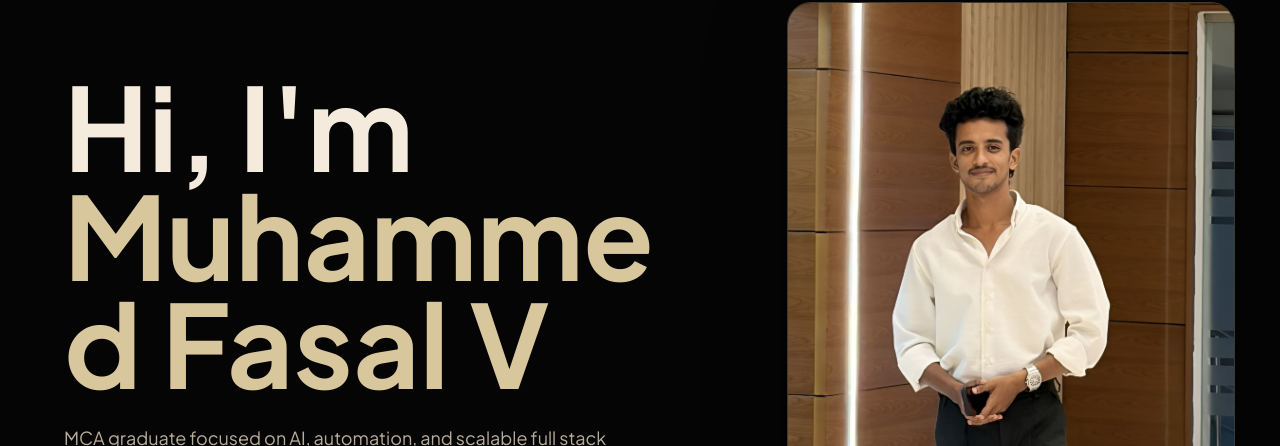
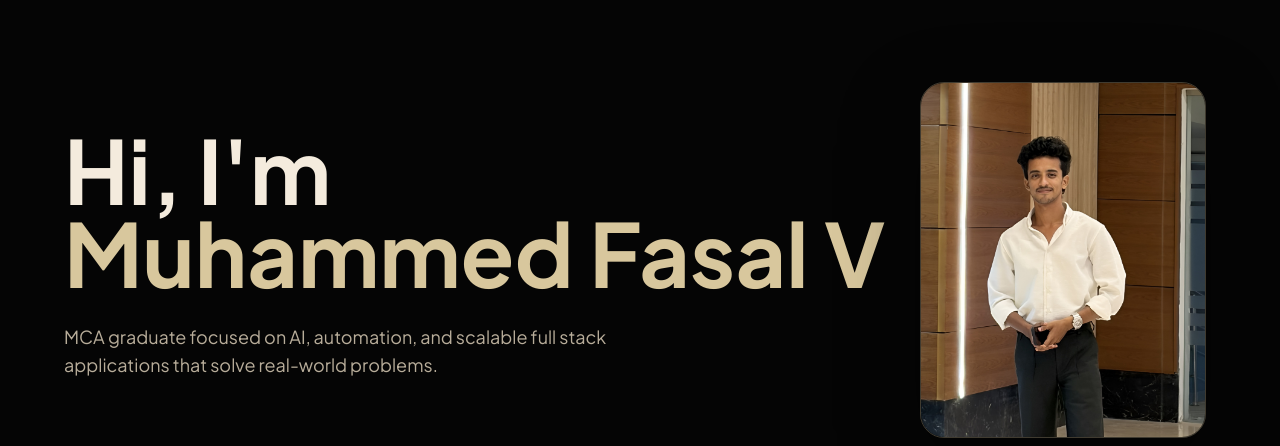
Before and after one commit to fasalmuhammed/Portfolio-Website, a React (Vite) app in the folder frontend/: page / in a window 1280 px wide. Shown: the part 202-648 px from the top of the page. Built offline with nearby package versions, Linux system fonts and the light colour scheme; no server answers.

Commit message:
fix: name alignment in hero, upgrade openai to fix proxies error

```diff
--- a/frontend/src/components/Hero.jsx
+++ b/frontend/src/components/Hero.jsx
@@ -11,18 +11,17 @@ export default function Hero({ onOpenChat }) {
           animate={{ opacity: 1, y: 0 }}
           transition={{ duration: 0.7 }}
         >
-
           <div className="space-y-5">
-            <h1 className="max-w-full text-[2.75rem] font-black leading-[0.94] tracking-normal min-[430px]:text-[3.7rem] sm:text-[5.8rem] lg:text-[7.2rem]" style={{ color: '#F4EBDD' }}>
+            <h1 className="text-[2.4rem] font-black leading-[0.94] tracking-normal min-[430px]:text-[3.2rem] sm:text-[4.2rem] lg:text-[5.5rem]" style={{ color: '#F4EBDD' }}>
               Hi, I'm
-              <span className="block max-w-full break-words" style={{ color: '#D8C79D', overflowWrap: 'anywhere' }}>
+              <span className="block" style={{ color: '#D8C79D', whiteSpace: 'nowrap' }}>
                 Muhammed Fasal V
               </span>
             </h1>
           </div>
 
           <p className="mt-7 max-w-xl text-base leading-relaxed md:text-lg" style={{ color: '#B8AD9A' }}>
-           MCA graduate focused on AI, automation, and scalable full stack applications that solve real-world problems.
+            MCA graduate focused on AI, automation, and scalable full stack applications that solve real-world problems.
           </p>
 
         </motion.div>
```
Also changed, not shown: 1 other file (tests, documents, lock files or other folders).
